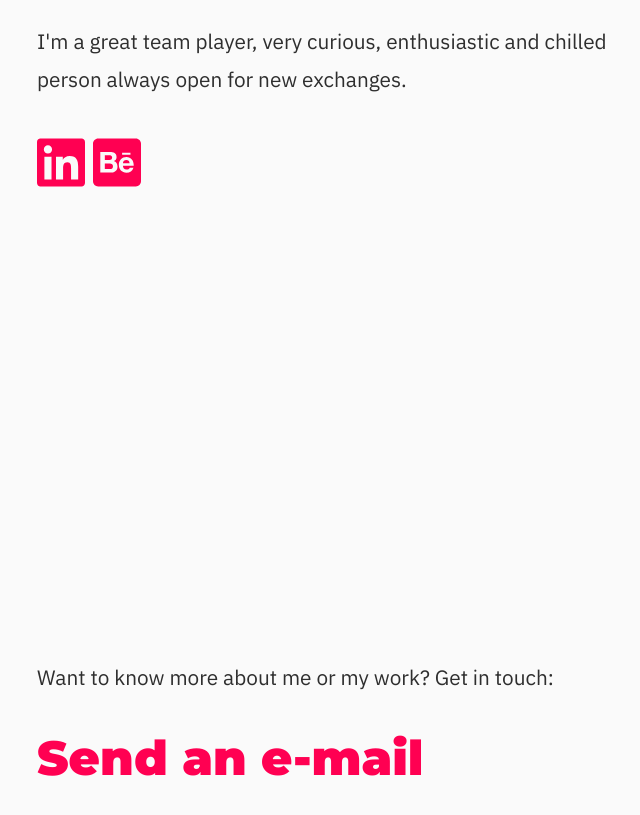
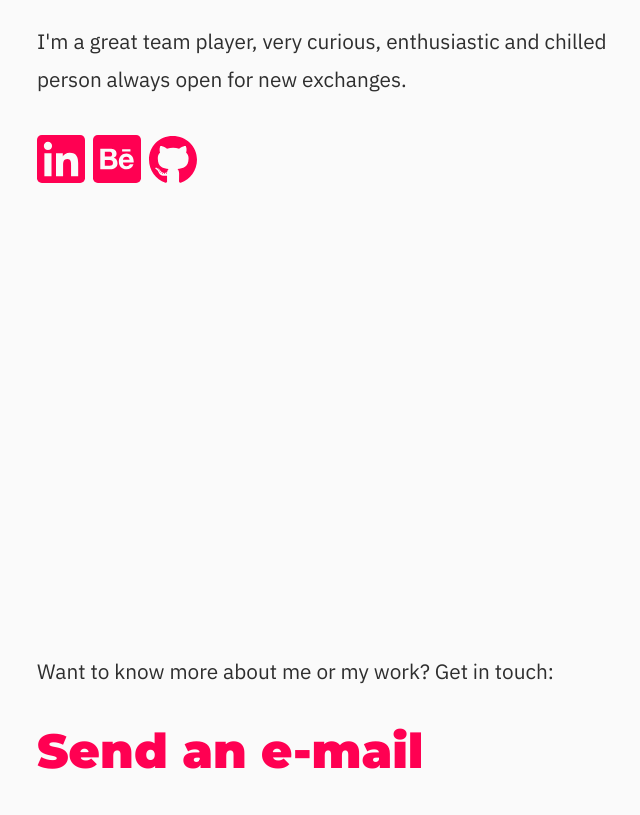
Before and after one commit to marcelorubens/mrubens, a Nuxt app: page / in a window 1280 px wide. Shown: the part 8020-8835 px from the top of the page, without its empty margins (128-768 px from the left). Built offline with nearby package versions, Linux system fonts and the light colour scheme.

Commit message:
fixed links icons

```diff
--- a/assets/sass/components/_icon-links.scss
+++ b/assets/sass/components/_icon-links.scss
@@ -1,5 +1,6 @@
 .icon-links {
   svg {
+    border-radius: 10%;
     width: 3rem;
     margin-right: .5rem;
   }
--- a/components/IconLinks.vue
+++ b/components/IconLinks.vue
@@ -1,13 +1,18 @@
 <template>
   <div class="icon-links">
     <a href="https://www.linkedin.com/in/marcelorubens/" target="_blank" class="animation">
-      <svg viewBox="0 0 448 512">
-        <path fill="currentColor" d="M416 32H31.9C14.3 32 0 46.5 0 64.3v383.4C0 465.5 14.3 480 31.9 480H416c17.6 0 32-14.5 32-32.3V64.3c0-17.8-14.4-32.3-32-32.3zM135.4 416H69V202.2h66.5V416zm-33.2-243c-21.3 0-38.5-17.3-38.5-38.5S80.9 96 102.2 96c21.2 0 38.5 17.3 38.5 38.5 0 21.3-17.2 38.5-38.5 38.5zm282.1 243h-66.4V312c0-24.8-.5-56.7-34.5-56.7-34.6 0-39.9 27-39.9 54.9V416h-66.4V202.2h63.7v29.2h.9c8.9-16.8 30.6-34.5 62.9-34.5 67.2 0 79.7 44.3 79.7 101.9V416z" />
+      <svg viewBox="0 0 448 448" xmlns="http://www.w3.org/2000/svg">
+        <path d="M0 0v448h448V0H0zm135.4 384H69V170.2h66.5V384h-.1zm-33.2-243c-21.3 0-38.5-17.3-38.5-38.5S80.9 64 102.2 64c21.2 0 38.5 17.3 38.5 38.5 0 21.3-17.2 38.5-38.5 38.5zm282.1 243h-66.4V280c0-24.8-.5-56.7-34.5-56.7-34.6 0-39.9 27-39.9 54.9V384h-66.4V170.2h63.7v29.2h.9c8.9-16.8 30.6-34.5 62.9-34.5 67.2 0 79.7 44.3 79.7 101.9V384z" fill="currentColor"/>
       </svg>
     </a>
     <a href="https://be.net/marcelorubens/" target="_blank" class="animation">
-      <svg viewBox="0 0 448 512">
-        <path fill="currentColor" d="M186.5 293c0 19.3-14 25.4-31.2 25.4h-45.1v-52.9h46c18.6.1 30.3 7.8 30.3 27.5zm-7.7-82.3c0-17.7-13.7-21.9-28.9-21.9h-39.6v44.8H153c15.1 0 25.8-6.6 25.8-22.9zm132.3 23.2c-18.3 0-30.5 11.4-31.7 29.7h62.2c-1.7-18.5-11.3-29.7-30.5-29.7zM448 80v352c0 26.5-21.5 48-48 48H48c-26.5 0-48-21.5-48-48V80c0-26.5 21.5-48 48-48h352c26.5 0 48 21.5 48 48zM271.7 185h77.8v-18.9h-77.8V185zm-43 110.3c0-24.1-11.4-44.9-35-51.6 17.2-8.2 26.2-17.7 26.2-37 0-38.2-28.5-47.5-61.4-47.5H68v192h93.1c34.9-.2 67.6-16.9 67.6-55.9zM380 280.5c0-41.1-24.1-75.4-67.6-75.4-42.4 0-71.1 31.8-71.1 73.6 0 43.3 27.3 73 71.1 73 33.2 0 54.7-14.9 65.1-46.8h-33.7c-3.7 11.9-18.6 18.1-30.2 18.1-22.4 0-34.1-13.1-34.1-35.3h100.2c.1-2.3.3-4.8.3-7.2z" />
+      <svg viewBox="0 0 448 448" xmlns="http://www.w3.org/2000/svg">
+        <path d="M186.5 261c0 19.3-14 25.4-31.2 25.4h-45.1v-52.9h46c18.6.1 30.3 7.8 30.3 27.5zm-7.7-82.3c0-17.7-13.7-21.9-28.9-21.9h-39.6v44.8H153c15.1 0 25.8-6.6 25.8-22.9zm132.3 23.2c-18.3 0-30.5 11.4-31.7 29.7h62.2c-1.7-18.5-11.3-29.7-30.5-29.7zM448 0v448H0V0h448zM271.7 153h77.8v-18.9h-77.8V153zm-43 110.3c0-24.1-11.4-44.9-35-51.6 17.2-8.2 26.2-17.7 26.2-37 0-38.2-28.5-47.5-61.4-47.5H68v192h93.1c34.9-.2 67.6-16.9 67.6-55.9zM380 248.5c0-41.1-24.1-75.4-67.6-75.4-42.4 0-71.1 31.8-71.1 73.6 0 43.3 27.3 73 71.1 73 33.2 0 54.7-14.9 65.1-46.8h-33.7c-3.7 11.9-18.6 18.1-30.2 18.1-22.4 0-34.1-13.1-34.1-35.3h100.2c.1-2.3.3-4.8.3-7.2z" fill="currentColor"/>
+      </svg>
+    </a>
+    <a href="https://github.com/marcelorubens/" target="_blank" class="animation">
+      <svg viewBox="0 0 496 484" xmlns="http://www.w3.org/2000/svg">
+        <path d="M165.9 389.4c0 2-2.3 3.6-5.2 3.6-3.3.3-5.6-1.3-5.6-3.6 0-2 2.3-3.6 5.2-3.6 3-.3 5.6 1.3 5.6 3.6zm-31.1-4.5c-.7 2 1.3 4.3 4.3 4.9 2.6 1 5.6 0 6.2-2 .6-2-1.3-4.3-4.3-5.2-2.6-.7-5.5.3-6.2 2.3zm44.2-1.7c-2.9.7-4.9 2.6-4.6 4.9.3 2 2.9 3.3 5.9 2.6 2.9-.7 4.9-2.6 4.6-4.6-.3-1.9-3-3.2-5.9-2.9zM244.8 0C106.1 0 0 105.3 0 244c0 110.9 69.8 205.8 169.5 239.2 12.8 2.3 17.3-5.6 17.3-12.1 0-6.2-.3-40.4-.3-61.4 0 0-70 15-84.7-29.8 0 0-11.4-29.1-27.8-36.6 0 0-22.9-15.7 1.6-15.4 0 0 24.9 2 38.6 25.8 21.9 38.6 58.6 27.5 72.9 20.9 2.3-16 8.8-27.1 16-33.7-55.9-6.2-112.3-14.3-112.3-110.5 0-27.5 7.6-41.3 23.6-58.9-2.6-6.5-11.1-33.3 2.6-67.9 20.9-6.5 69 27 69 27 20-5.6 41.5-8.5 62.8-8.5 21.3 0 42.8 2.9 62.8 8.5 0 0 48.1-33.6 69-27 13.7 34.7 5.2 61.4 2.6 67.9 16 17.7 25.8 31.5 25.8 58.9 0 96.5-58.9 104.2-114.8 110.5 9.2 7.9 17 22.9 17 46.4 0 33.7-.3 75.4-.3 83.6 0 6.5 4.6 14.4 17.3 12.1C428.2 449.8 496 354.9 496 244 496 105.3 383.5 0 244.8 0zM97.2 344.9c-1.3 1-1 3.3.7 5.2 1.6 1.6 3.9 2.3 5.2 1 1.3-1 1-3.3-.7-5.2-1.6-1.6-3.9-2.3-5.2-1zm-10.8-8.1c-.7 1.3.3 2.9 2.3 3.9 1.6 1 3.6.7 4.3-.7.7-1.3-.3-2.9-2.3-3.9-2-.6-3.6-.3-4.3.7zm32.4 35.6c-1.6 1.3-1 4.3 1.3 6.2 2.3 2.3 5.2 2.6 6.5 1 1.3-1.3.7-4.3-1.3-6.2-2.2-2.3-5.2-2.6-6.5-1zm-11.4-14.7c-1.6 1-1.6 3.6 0 5.9 1.6 2.3 4.3 3.3 5.6 2.3 1.6-1.3 1.6-3.9 0-6.2-1.4-2.3-4-3.3-5.6-2z" fill="currentColor"/>
       </svg>
     </a>
   </div>
```
